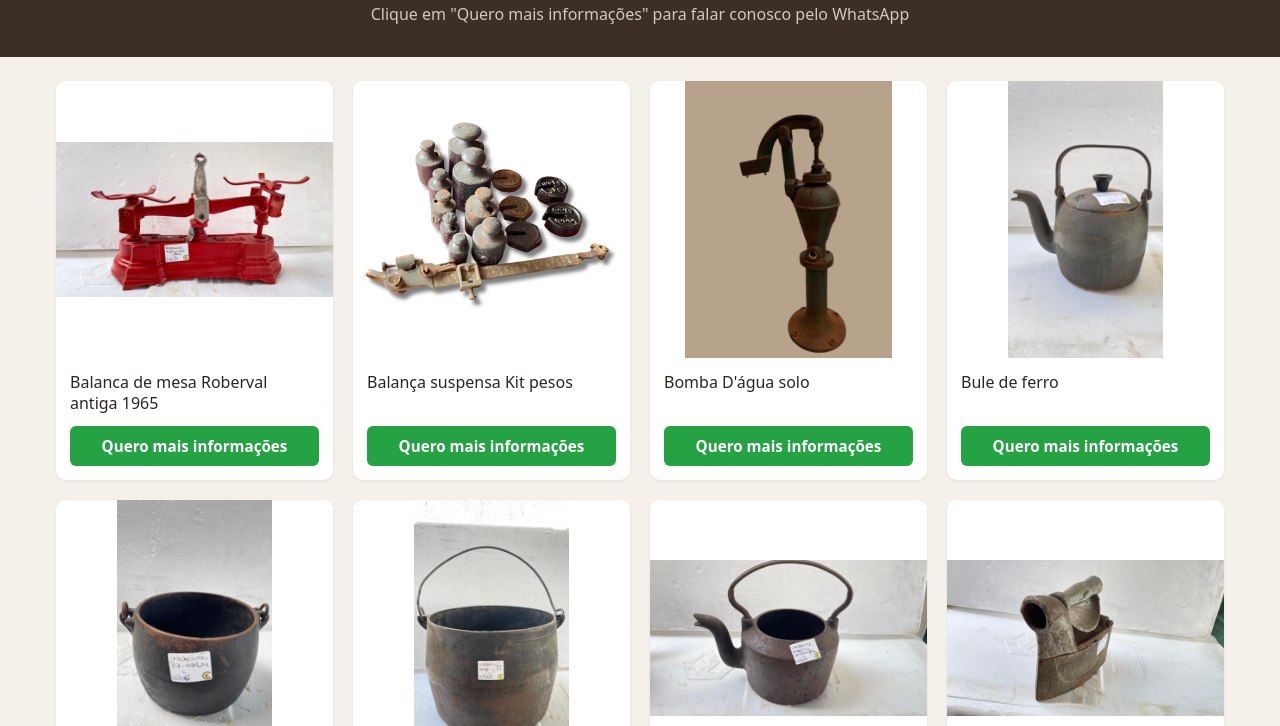
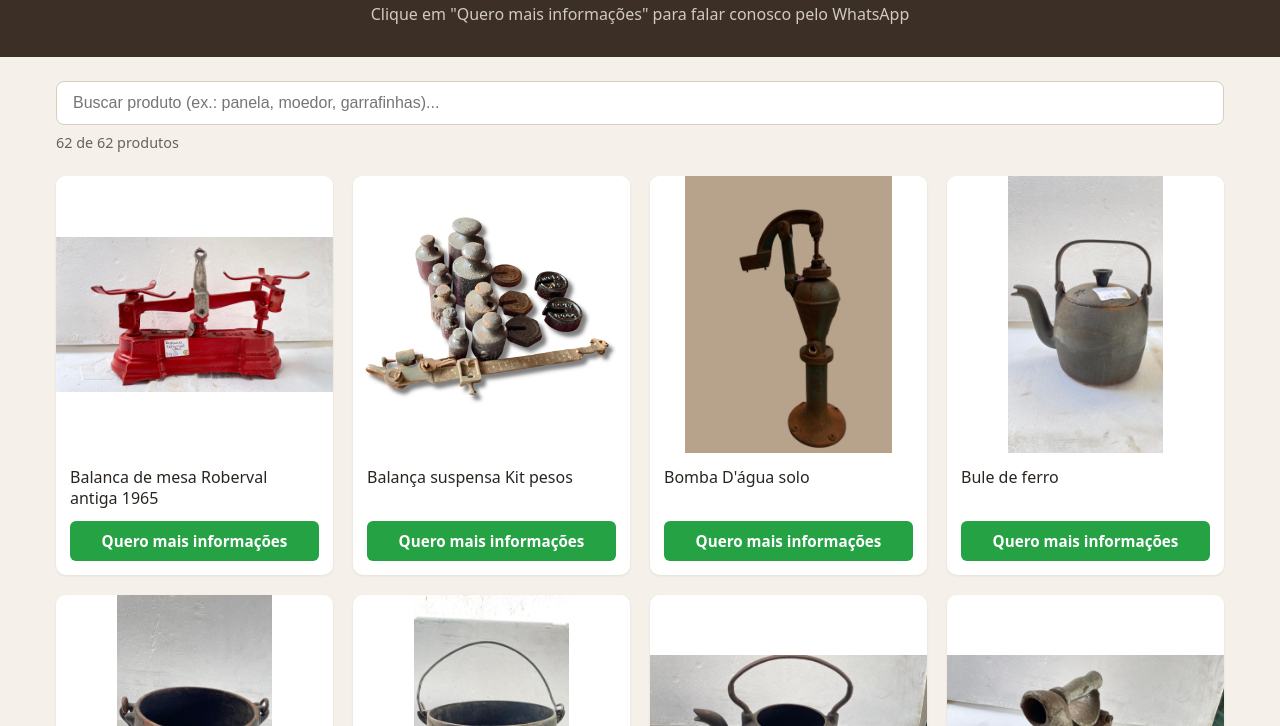
Before and after one commit to giovanegiow/Site_Rinaldo, a plain HTML site: page views/index.html in a window 1280 px wide. Shown: the part 74-800 px from the top of the page. Drawn offline with Linux system fonts and the light colour scheme.

Commit message:
Adiciona barra de pesquisa por descrição no catálogo
Co-Authored-By: Claude Opus 5.5 <noreply@anthropic.com>
Claude-Session: https://claude.ai/code/session_019tgpn34F7hSYxnrWRYCBc9

```diff
--- a/views/index.html
+++ b/views/index.html
@@ -22,6 +22,13 @@
     .btn { display: block; text-align: center; background: #25a244; color: #fff; text-decoration: none;
            padding: 10px 12px; border-radius: 6px; font-weight: 600; font-size: .95rem; }
     .btn:hover { background: #1e8a39; }
+    .busca { max-width: 1200px; margin: 0 auto; padding: 24px 16px 0; }
+    .busca input { width: 100%; padding: 12px 16px; font-size: 1rem; border: 1px solid #d6cdbf; border-radius: 8px;
+                   background: #fff; color: #2b2520; }
+    .busca input:focus { outline: 2px solid #3b2f26; outline-offset: 1px; }
+    .busca .contador { margin-top: 8px; font-size: .9rem; opacity: .7; }
+    .vazio { text-align: center; padding: 40px 16px; opacity: .7; }
+    .card[hidden] { display: none; }
     footer { text-align: center; padding: 24px 16px; font-size: .85rem; opacity: .7; }
   </style>
 </head>
@@ -32,6 +39,11 @@
   </header>
 
   <main>
+    <div class="busca">
+      <input type="search" id="busca" placeholder="Buscar produto (ex.: panela, moedor, garrafinhas)..." aria-label="Buscar produto" autocomplete="off">
+      <p class="contador" id="contador" aria-live="polite"></p>
+    </div>
+    <p class="vazio" id="vazio" hidden>Nenhum produto encontrado.</p>
     <section class="grid">
       <article class="card">
         <div class="card-img"><img src="../img/Balanca%20de%20mesa%20Roberval%20antiga%201965.jpg" alt="Balanca de mesa Roberval antiga 1965" loading="lazy"></div>
@@ -480,6 +492,30 @@
       const msg = "Olá! Quero mais informações sobre: " + btn.dataset.produto;
       btn.href = "https://wa.me/" + WHATSAPP + "?text=" + encodeURIComponent(msg);
     });
+
+    // Busca: ignora maiúsculas e acentos, e exige que todas as palavras digitadas apareçam
+    function normalizar(txt) {
+      return txt.toLowerCase().normalize("NFD").replace(/[\u0300-\u036f]/g, "");
+    }
+    const cards = Array.from(document.querySelectorAll(".card"));
+    const textos = cards.map(function (c) { return normalizar(c.querySelector("h2").textContent); });
+    const campo = document.getElementById("busca");
+    const contador = document.getElementById("contador");
+    const vazio = document.getElementById("vazio");
+
+    function filtrar() {
+      const termos = normalizar(campo.value).split(/\s+/).filter(Boolean);
+      let visiveis = 0;
+      cards.forEach(function (card, i) {
+        const ok = termos.every(function (t) { return textos[i].includes(t); });
+        card.hidden = !ok;
+        if (ok) visiveis++;
+      });
+      contador.textContent = visiveis + " de " + cards.length + " produtos";
+      vazio.hidden = visiveis > 0;
+    }
+    campo.addEventListener("input", filtrar);
+    filtrar();
   </script>
 </body>
 </html>
```
